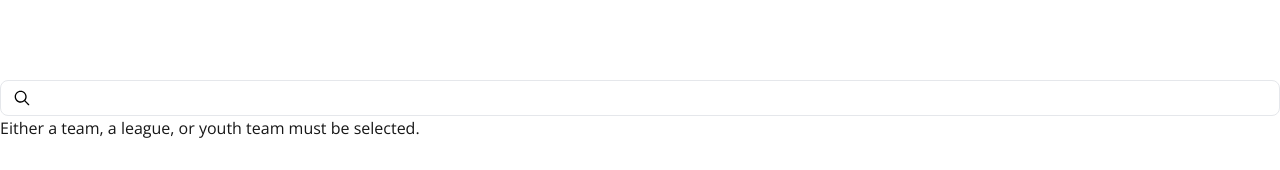
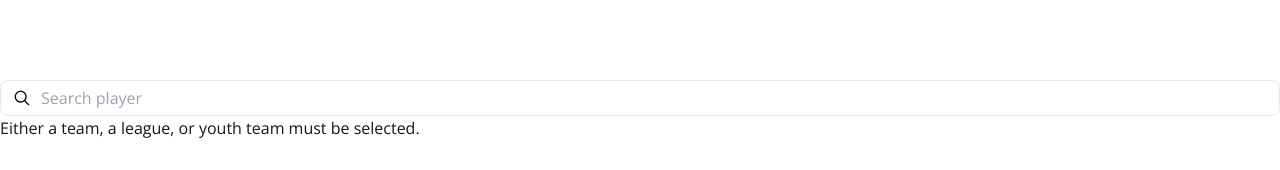
Before and after one commit to HomanAgh/test-widget, a Next.js app: page /embed/alumni in a window 1280 px wide. Shown: the top 170 px of the page. Built offline with nearby package versions, Linux system fonts and the light colour scheme.

Commit message:
fix for deploy

```diff
--- a/app/components/alumni/Alumni.tsx
+++ b/app/components/alumni/Alumni.tsx
@@ -78,6 +78,7 @@ const Alumni: React.FC<AlumniProps> = ({
             className="w-full border rounded-lg h-[36px] pl-10"
             value={searchQuery}
             onChange={(e) => setSearchQuery(e.target.value)}
+            placeholder="Search player"
           />
           <RxMagnifyingGlass className="absolute left-3 top-1/2 transform -translate-y-1/2 text-black w-[20px] h-[20px]" />
         </div>
--- a/app/components/alumni/TeamSearchBar.tsx
+++ b/app/components/alumni/TeamSearchBar.tsx
@@ -77,7 +77,7 @@ const TeamSearchBar: React.FC<TeamSearchBarProps> = ({
       }
     };
     fetchTeams();
-  }, [debouncedQuery]);
+  }, [debouncedQuery, onError]);
 
   // Outside click => hide dropdown
   useEffect(() => {
@@ -154,7 +154,7 @@ const TeamSearchBar: React.FC<TeamSearchBarProps> = ({
 
       {/* Search Input */}
       <input
-        type="text"
+        type=""
         value={query}
         onFocus={handleInputFocus}
         onChange={(e) => setQuery(e.target.value)}
--- a/app/components/player/PlayerStatsTable.tsx
+++ b/app/components/player/PlayerStatsTable.tsx
@@ -12,8 +12,6 @@ interface PlayerStatsTableProps {
 const PlayerStatsTable: React.FC<PlayerStatsTableProps> = ({
   playerType,
   stats,
-  backgroundColor = "#FFFFFF",
-  textColor = "#000000",
 }) => {
   const isGoaltender = playerType === "GOALTENDER";
 
```
